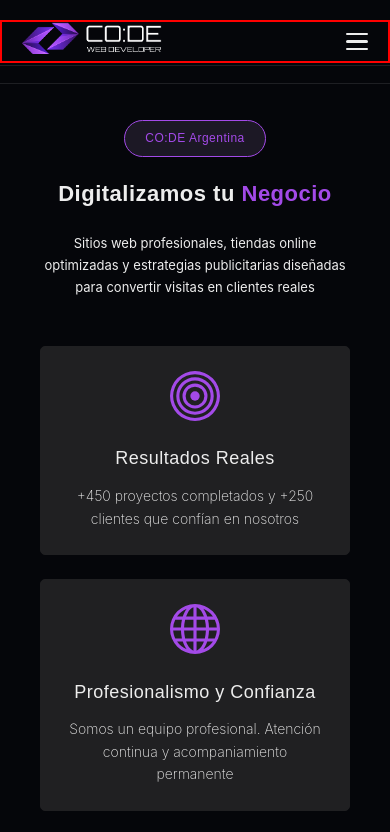
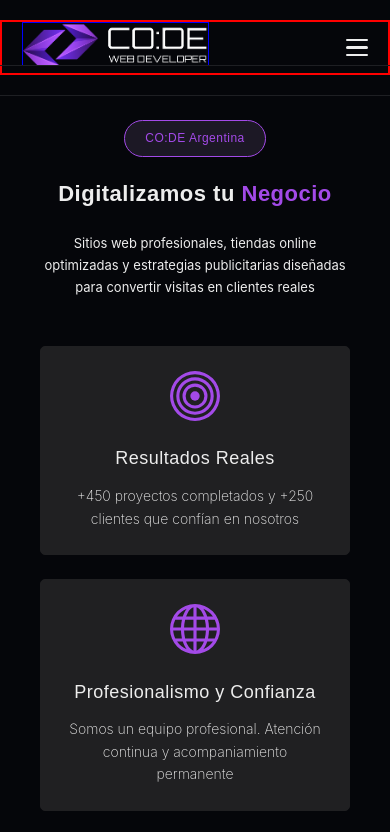
Before and after one commit to victoriauretadev/entrega-nucba-html, a plain HTML site: page index.html in a window 390 px wide. Shown: the top 832 px of the page. Drawn offline with Linux system fonts and the light colour scheme.

Commit message:
cambiando-tamano-img-logo

```diff
--- a/style.css
+++ b/style.css
@@ -2124,7 +2124,8 @@ body {
 
   @media (max-width: 480px) {
     .logo img {
-      width: 140px;
+      width: 187px;
+      border: 1px solid blue;
     }
 
     .hamburger-line {
```
